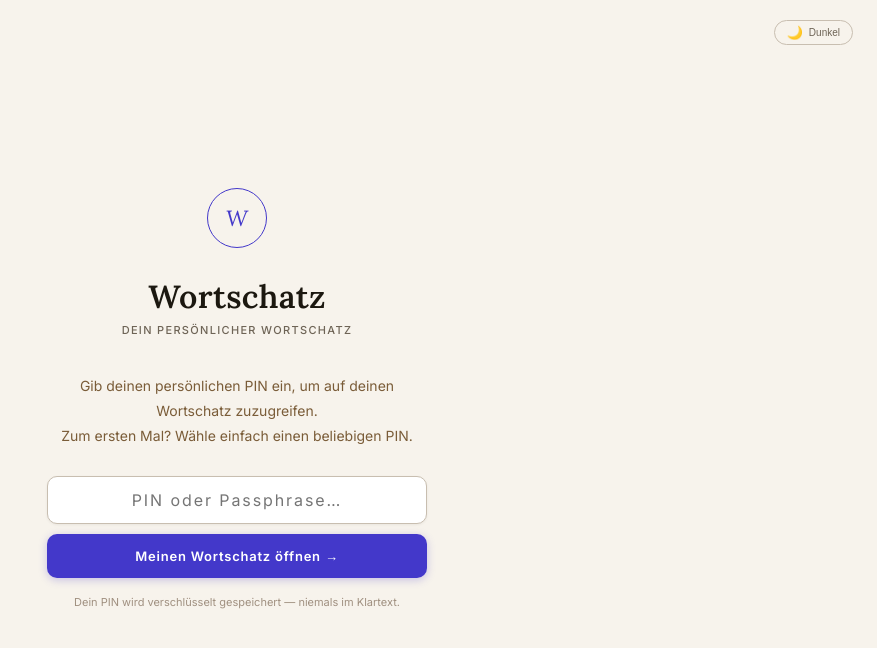
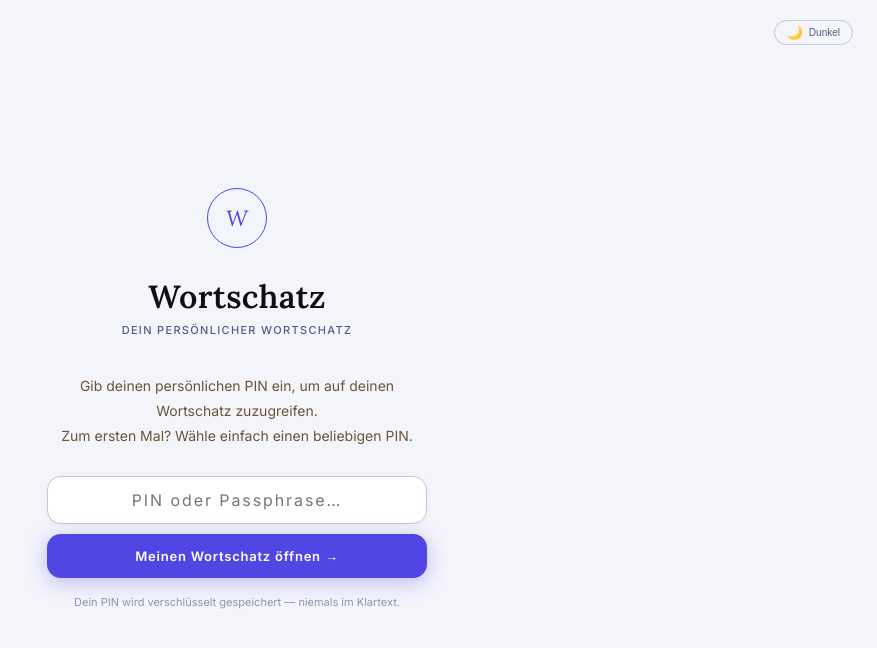
Before and after one commit to ozanngok-spec/wortschatz-cloudflare, a React (Vite) app: page / in a window 1280 px wide. Shown: the top 648 px of the page, without its empty margins (403-1280 px from the left). Built offline with nearby package versions, Linux system fonts and the light colour scheme.

Commit message:
Modernise UI: cool neutral palette, pill filters, blurred modals, rounder cards

```diff
--- a/src/components/PinScreen.jsx
+++ b/src/components/PinScreen.jsx
@@ -22,9 +22,9 @@ export function PinScreen({ onEnter, darkMode, toggleDark }) {
         <p style={{ color:th.textMuted, fontSize:11, letterSpacing:"0.12em", textTransform:"uppercase", margin:"0 0 36px", fontWeight:500 }}>Dein persönlicher Wortschatz</p>
         <p style={{ color:th.textWarm, fontSize:14, lineHeight:1.8, marginBottom:28 }}>Gib deinen persönlichen PIN ein, um auf deinen Wortschatz zuzugreifen.<br/>Zum ersten Mal? Wähle einfach einen beliebigen PIN.</p>
         <input value={pin} onChange={e => { setPin(e.target.value); setError(""); }} onKeyDown={e => e.key==="Enter" && handle()} placeholder="PIN oder Passphrase…" type="password"
-          style={{ width:"100%", background:th.bgInput, border:`1.5px solid ${th.borderMid}`, borderRadius:10, padding:"13px 18px", fontSize:16, color:th.text, outline:"none", fontFamily:"inherit", marginBottom:10, textAlign:"center", letterSpacing:"0.12em", boxShadow: th.isDark ? "none" : "0 1px 3px rgba(0,0,0,0.06)" }} />
+          style={{ width:"100%", background:th.bgInput, border:`1.5px solid ${th.borderMid}`, borderRadius:14, padding:"13px 18px", fontSize:16, color:th.text, outline:"none", fontFamily:"inherit", marginBottom:10, textAlign:"center", letterSpacing:"0.12em", boxShadow: th.isDark ? "none" : "0 1px 4px rgba(0,0,0,0.05)" }} />
         {error && <p style={{ color:th.red, fontSize:13, margin:"0 0 10px" }}>{error}</p>}
-        <button onClick={handle} style={{ width:"100%", background:th.accent, color:"#fff", border:"none", borderRadius:10, padding:"14px", fontSize:13, fontFamily:"inherit", fontWeight:600, letterSpacing:"0.06em", cursor:"pointer", boxShadow:`0 2px 8px ${th.accent}44` }}>
+        <button onClick={handle} style={{ width:"100%", background:th.accent, color:"#fff", border:"none", borderRadius:14, padding:"14px", fontSize:13, fontFamily:"inherit", fontWeight:600, letterSpacing:"0.06em", cursor:"pointer", boxShadow:`0 4px 20px ${th.accent}55` }}>
           Meinen Wortschatz öffnen →
         </button>
         <p style={{ color:th.textFaint, fontSize:11, marginTop:16, lineHeight:1.6 }}>Dein PIN wird verschlüsselt gespeichert — niemals im Klartext.</p>
--- a/src/components/WordOfTheDay.jsx
+++ b/src/components/WordOfTheDay.jsx
@@ -12,7 +12,7 @@ export function WordOfTheDay({ wotd, loading, alreadyAdded, onAdd, adding, onRef
     setExpanded(p => { const next = !p; localStorage.setItem("wortschatz-wotd-expanded", JSON.stringify(next)); return next; });
   };
   const today = new Date().toLocaleDateString("de-DE", { weekday:"long", day:"numeric", month:"long" });
-  const borderColor = th.isDark ? "#2E2850" : "#C4BBF5";
+  const borderColor = th.isDark ? th.accent + "38" : th.accent + "50";
 
   if (loading) return (
     <div style={{ background:th.accentBg, border:`1.5px solid ${borderColor}`, borderRadius:12, padding:"14px 18px", marginBottom:8 }}>
@@ -62,17 +62,17 @@ export function WordOfTheDay({ wotd, loading, alreadyAdded, onAdd, adding, onRef
             ))}
           </div>
           {wotd.funFact && (
-            <div style={{ background:th.isDark?"rgba(124,117,240,0.1)":"rgba(67,56,202,0.06)", border:`1px solid ${borderColor}`, borderRadius:8, padding:"10px 14px", marginBottom:16, fontSize:12, color:th.isDark?"#A78BFA":"#5B21B6", lineHeight:1.65 }}>
+            <div style={{ background:th.accentBg, border:`1px solid ${borderColor}`, borderRadius:10, padding:"10px 14px", marginBottom:16, fontSize:12, color:th.textGold, lineHeight:1.65 }}>
               💡 {wotd.funFact}
             </div>
           )}
           <div style={{ display:"flex", gap:10, flexWrap:"wrap", alignItems:"center" }}>
             <button onClick={onAdd} disabled={alreadyAdded || adding}
-              style={{ background:alreadyAdded||adding?"transparent":th.accent, color:alreadyAdded?th.textFaint:adding?th.textMuted:"#fff", border:alreadyAdded||adding?`1px solid ${borderColor}`:"none", borderRadius:8, padding:"8px 18px", fontSize:12, fontFamily:"inherit", fontWeight:600, cursor:alreadyAdded||adding?"default":"pointer", transition:"all 0.2s" }}>
+              style={{ background:alreadyAdded||adding?"transparent":th.accent, color:alreadyAdded?th.textFaint:adding?th.textMuted:"#fff", border:alreadyAdded||adding?`1px solid ${borderColor}`:"none", borderRadius:10, padding:"8px 18px", fontSize:12, fontFamily:"inherit", fontWeight:600, cursor:alreadyAdded||adding?"default":"pointer", transition:"all 0.2s", boxShadow:alreadyAdded||adding?"none":`0 2px 10px ${th.accent}44` }}>
               {alreadyAdded ? "✓ Bereits in deinem Wortschatz" : adding ? "Wird hinzugefügt…" : "+ Zum Wortschatz hinzufügen"}
             </button>
             <button onClick={onRefresh} disabled={loading}
-              style={{ background:"transparent", border:`1px solid ${borderColor}`, borderRadius:8, padding:"8px 14px", fontSize:12, fontFamily:"inherit", color:loading?th.textFaint:th.isDark?"#A78BFA":"#5B21B6", cursor:loading?"not-allowed":"pointer", display:"flex", alignItems:"center", gap:5, transition:"all 0.2s" }}>
+              style={{ background:"transparent", border:`1px solid ${borderColor}`, borderRadius:10, padding:"8px 14px", fontSize:12, fontFamily:"inherit", color:loading?th.textFaint:th.accent, cursor:loading?"not-allowed":"pointer", display:"flex", alignItems:"center", gap:5, transition:"all 0.2s" }}>
               <span style={{ display:"inline-block", animation:loading?"spin 1s linear infinite":"none" }}>⟳</span>
               {loading ? "Wird geladen…" : "Neues Wort"}
             </button>
--- a/src/theme.js
+++ b/src/theme.js
@@ -2,50 +2,50 @@ import { createContext, useContext } from "react";
 
 export const DARK = {
   isDark: true,
-  bg: "#111110",
-  bgCard: "#1C1B18",
-  bgInput: "#161513",
-  bgInset: "#111110",
-  border: "#272521",
-  borderMid: "#363129",
-  borderActive: "#463F35",
-  text: "#EDE7DB",
-  textMuted: "#7A7268",
-  textFaint: "#4A4640",
-  textDim: "#343028",
-  textGold: "#9D96F5",
-  textWarm: "#A08868",
-  accent: "#7C75F0",
-  accentBg: "#1A1928",
-  filterBg: "#161513",
-  filterText: "#5A5448",
-  pillBg: "#222018",
-  red: "#F87171",
-  green: "#4ADE80",
+  bg: "#0D0D12",
+  bgCard: "#15151E",
+  bgInput: "#101018",
+  bgInset: "#0D0D12",
+  border: "#1E1E2C",
+  borderMid: "#2A2A3E",
+  borderActive: "#48486A",
+  text: "#EEEEF6",
+  textMuted: "#7878A2",
+  textFaint: "#42425E",
+  textDim: "#28283A",
+  textGold: "#A094FF",
+  textWarm: "#A08870",
+  accent: "#7B6FFF",
+  accentBg: "#111228",
+  filterBg: "#101018",
+  filterText: "#505078",
+  pillBg: "#1C1C2C",
+  red: "#FF6B6B",
+  green: "#3DD68C",
 };
 
 export const LIGHT = {
   isDark: false,
-  bg: "#F7F3EC",
+  bg: "#F4F4FB",
   bgCard: "#FFFFFF",
   bgInput: "#FFFFFF",
-  bgInset: "#EEE9DF",
-  border: "#E4DDD1",
-  borderMid: "#C8BEB0",
-  borderActive: "#B0A594",
-  text: "#1C1810",
-  textMuted: "#6E6456",
-  textFaint: "#A09080",
-  textDim: "#C4BAA8",
-  textGold: "#4338CA",
-  textWarm: "#7A5C38",
-  accent: "#4338CA",
-  accentBg: "#EEEEFF",
+  bgInset: "#EBEBF6",
+  border: "#E0E0EE",
+  borderMid: "#C6C6DC",
+  borderActive: "#A4A4C8",
+  text: "#0E0E1C",
+  textMuted: "#5A5A82",
+  textFaint: "#9090B8",
+  textDim: "#C0C0D8",
+  textGold: "#4C3FE0",
+  textWarm: "#6A5438",
+  accent: "#5046E4",
+  accentBg: "#EAEAFF",
   filterBg: "#FFFFFF",
-  filterText: "#6E6456",
-  pillBg: "#EDE8DF",
-  red: "#BE123C",
-  green: "#15803D",
+  filterText: "#6060A0",
+  pillBg: "#EDEDF8",
+  red: "#DC2626",
+  green: "#0EA56A",
 };
 
 export const ThemeCtx = createContext(DARK);
```
Also changed, not shown: src/App.jsx (+28 -19 lines).
